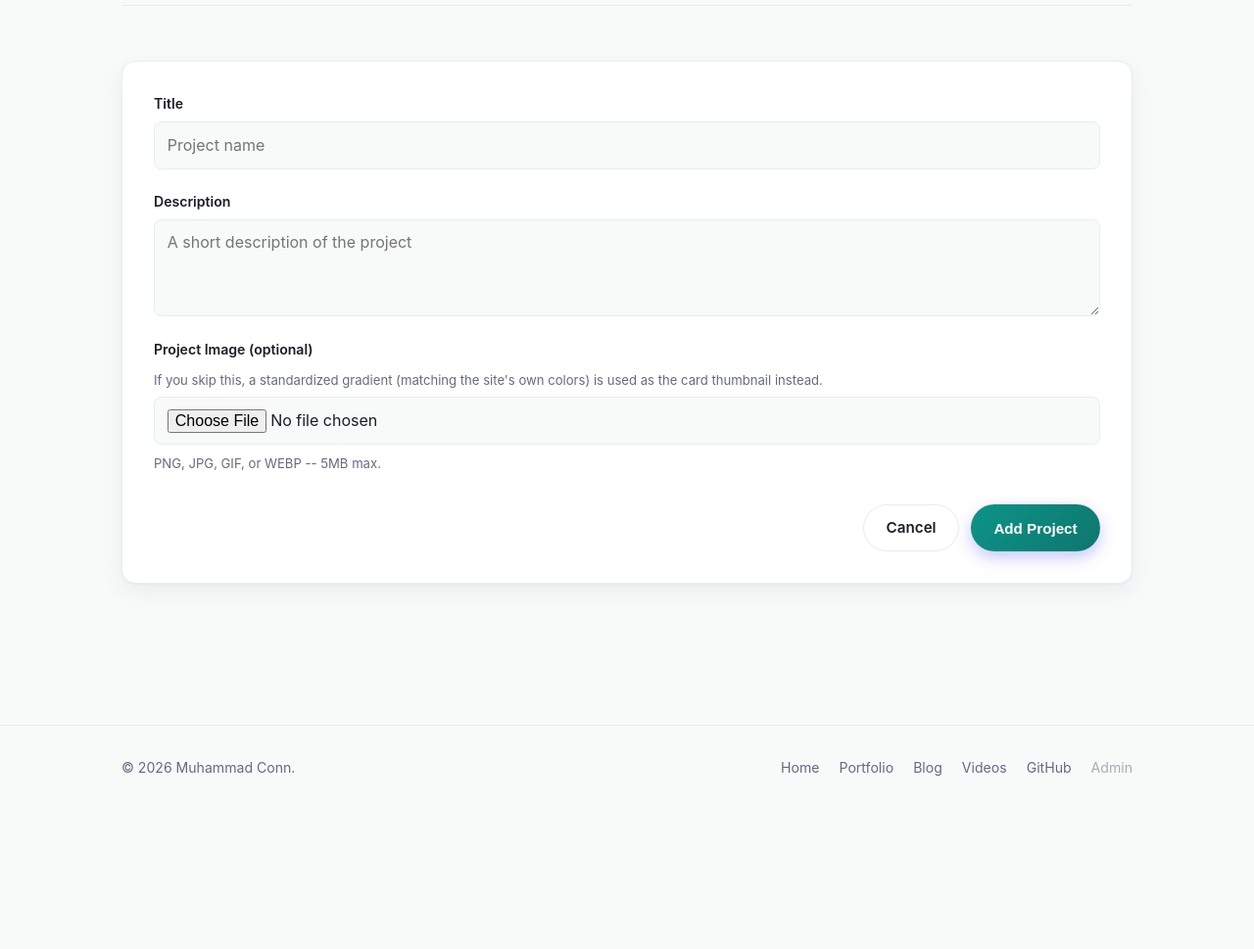
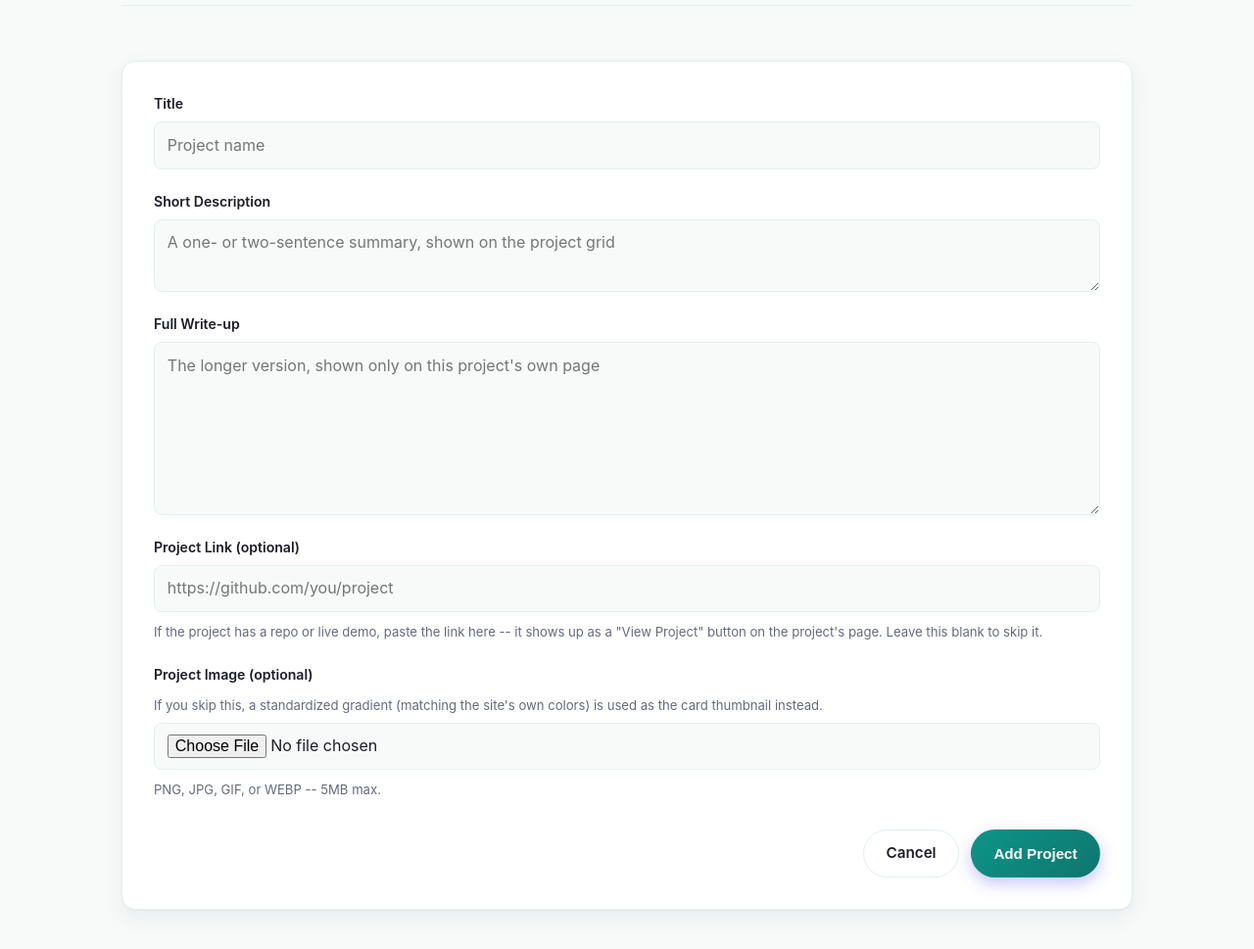
Before and after one commit to pycoder08/personal-website, a Flask app: template templates/portfolio_form.html in a window 1280 px wide. Shown: the part 248-1217 px from the top of the page at 98% size. Before the commit the page ends 1040 px from the top, so only its background shows below. Run offline with Flask 3, Linux system fonts and the light colour scheme; the template is opened without the code that fills it, so the values that code supplies are empty; some libraries are stand-ins or nearby versions.

Commit message:
Give portfolio items a real detail page: excerpt/body split and project links
Portfolio's single description field was shown identically on both the grid
card and the detail page, making the detail page pure redundancy. Splits it
into `excerpt` (short, shown on cards) and `body` (longer write-up, shown
only on the item's own page) -- same shape as posts' excerpt/body already.
Also adds an optional `project_url` (repo/live demo link), rendered as a
"View Project" button on the detail page when set, same pattern as videos'
optional watch link.

Migrated via _ensure_portfolio_schema (rebuilds the table, same safe
idempotent pattern as the earlier icon-column removal) -- fixed a real bug
in that function along the way: it assumed the old table always exists,
which crashed on import against a brand-new database (e.g. the test
suite's temp DB before conftest seeds it). Now guards on the table actually
existing first.

Editing a project now redirects to its detail page instead of the list,
matching how editing a video already redirects to its detail page.

12 new/updated tests in test_portfolio.py (156 total passing). Verified the
migration against real local dev data (9 rows, old description column) --
preserved everything correctly and is a clean no-op on a second run.

Co-Authored-By: Claude Sonnet 5 <noreply@anthropic.com>

```diff
--- a/backend/app.py
+++ b/backend/app.py
@@ -100,32 +100,52 @@ _ensure_page_views_table()
 
 
 # ---------------------------------------------------------------------------
-# Portfolio items originally required a manually-typed emoji `icon` for
-# their gradient-placeholder fallback. Now that every new project gets the
-# same standardized gradient (see DEFAULT_PORTFOLIO_COLOR_START/END above)
-# instead, a plain gradient with no icon renders fine, so that column is no
-# longer needed. SQLite's ALTER TABLE can't drop a column on every version
-# still in the wild, so this rebuilds the table without it instead --
-# idempotent (a no-op once already migrated) and safe to run against the
-# live database, which currently has zero portfolio rows anyway.
+# Portfolio schema migrations. SQLite's ALTER TABLE can't drop a column or
+# split one column's data into two on every version still in the wild, so
+# each step below rebuilds the table instead -- idempotent (a no-op once
+# already migrated) and safe to run against the live database.
+#
+# History: originally required a manually-typed emoji `icon` for the
+# gradient-placeholder fallback (dropped once every new project got a
+# standardized gradient instead, so a plain gradient with no icon renders
+# fine). Then a single `description` shown identically on both the grid
+# card and the detail page (split into a short `excerpt`, shown on cards,
+# and a longer `body`, shown only on the detail page -- same shape as
+# `posts`) plus an optional `project_url` link to a repo/live demo.
 # ---------------------------------------------------------------------------
 def _ensure_portfolio_schema():
     connection = get_db_connection()
-    columns = {row["name"] for row in connection.execute("PRAGMA table_info(portfolio_items)")}
-    if "icon" in columns:
+    table_exists = (
+        connection.execute(
+            "SELECT name FROM sqlite_master WHERE type = 'table' AND name = 'portfolio_items'"
+        ).fetchone()
+        is not None
+    )
+    # Nothing to migrate if the table doesn't exist yet at all -- that's a
+    # database that's never had init_db.py run against it (fresh test DB,
+    # fresh clone), and init_schema() there already creates the table with
+    # today's correct columns directly.
+    columns = (
+        {row["name"] for row in connection.execute("PRAGMA table_info(portfolio_items)")}
+        if table_exists
+        else set()
+    )
+    if table_exists and "excerpt" not in columns:
         connection.executescript(
             """
             CREATE TABLE portfolio_items_new (
                 id INTEGER PRIMARY KEY AUTOINCREMENT,
                 title TEXT NOT NULL,
-                description TEXT NOT NULL,
+                excerpt TEXT NOT NULL,
+                body TEXT NOT NULL,
                 color_start TEXT NOT NULL,
                 color_end TEXT NOT NULL,
-                image_filename TEXT
+                image_filename TEXT,
+                project_url TEXT
             );
             INSERT INTO portfolio_items_new
-                (id, title, description, color_start, color_end, image_filename)
-                SELECT id, title, description, color_start, color_end, image_filename
+                (id, title, excerpt, body, color_start, color_end, image_filename)
+                SELECT id, title, description, description, color_start, color_end, image_filename
                 FROM portfolio_items;
             DROP TABLE portfolio_items;
             ALTER TABLE portfolio_items_new RENAME TO portfolio_items;
@@ -454,12 +474,14 @@ def portfolio():
 def portfolio_new():
     if request.method == "POST":
         title = request.form.get("title", "").strip()
-        description = request.form.get("description", "").strip()
+        excerpt = request.form.get("excerpt", "").strip()
+        body = request.form.get("body", "").strip()
+        project_url = request.form.get("project_url", "").strip() or None
         image_file = request.files.get("image")
         has_upload = image_file is not None and image_file.filename.strip() != ""
 
         error = None
-        if not title or not description:
+        if not title or not excerpt or not body:
             error = "Please fill out every field before saving."
         elif has_upload and not _has_allowed_image_extension(image_file.filename):
             error = (
@@ -479,15 +501,17 @@ def portfolio_new():
             connection.execute(
                 """
                 INSERT INTO portfolio_items
-                    (title, description, color_start, color_end, image_filename)
-                VALUES (?, ?, ?, ?, ?)
+                    (title, excerpt, body, color_start, color_end, image_filename, project_url)
+                VALUES (?, ?, ?, ?, ?, ?, ?)
                 """,
                 (
                     title,
-                    description,
+                    excerpt,
+                    body,
                     DEFAULT_PORTFOLIO_COLOR_START,
                     DEFAULT_PORTFOLIO_COLOR_END,
                     image_filename,
+                    project_url,
                 ),
             )
             connection.commit()
@@ -527,12 +551,14 @@ def portfolio_edit(item_id):
 
     if request.method == "POST":
         title = request.form.get("title", "").strip()
-        description = request.form.get("description", "").strip()
+        excerpt = request.form.get("excerpt", "").strip()
+        body = request.form.get("body", "").strip()
+        project_url = request.form.get("project_url", "").strip() or None
         image_file = request.files.get("image")
         has_upload = image_file is not None and image_file.filename.strip() != ""
 
         error = None
-        if not title or not description:
+        if not title or not excerpt or not body:
             error = "Please fill out every field before saving."
         elif has_upload and not _has_allowed_image_extension(image_file.filename):
             error = (
@@ -558,10 +584,10 @@ def portfolio_edit(item_id):
             connection.execute(
                 """
                 UPDATE portfolio_items
-                SET title = ?, description = ?, image_filename = ?
+                SET title = ?, excerpt = ?, body = ?, image_filename = ?, project_url = ?
                 WHERE id = ?
                 """,
-                (title, description, image_filename, item_id),
+                (title, excerpt, body, image_filename, project_url, item_id),
             )
             connection.commit()
             connection.close()
@@ -575,12 +601,14 @@ def portfolio_edit(item_id):
         if has_upload:
             delete_portfolio_image(old_image_filename)
         flash("Project updated.")
-        return redirect(url_for("portfolio"))
+        return redirect(url_for("portfolio_detail", item_id=item_id))
 
     connection.close()
     form = {
         "title": item["title"],
-        "description": item["description"],
+        "excerpt": item["excerpt"],
+        "body": item["body"],
+        "project_url": item["project_url"] or "",
     }
     return render_template("portfolio_form.html", error=None, form=form, item=item)
 
--- a/static/css/style.css
+++ b/static/css/style.css
@@ -882,9 +882,14 @@ code {
   margin-bottom: 0.75rem;
 }
 
-.portfolio-description {
-  color: var(--muted);
-  max-width: 60ch;
+.portfolio-body p {
+  margin-bottom: 1.15rem;
+  max-width: 68ch;
+  color: var(--text);
+}
+
+.portfolio-link {
+  margin: 0.25rem 0 1.75rem;
 }
 
 .portfolio-full .card-actions {
--- a/templates/index.html
+++ b/templates/index.html
@@ -37,7 +37,7 @@
         </a>
         <div class="card-body">
           <h3><a class="portfolio-title-link" href="{{ url_for('portfolio_detail', item_id=item['id']) }}">{{ item['title'] }}</a></h3>
-          <p>{{ item['description'] }}</p>
+          <p>{{ item['excerpt'] }}</p>
         </div>
       </article>
       {% endfor %}
--- a/templates/portfolio.html
+++ b/templates/portfolio.html
@@ -27,7 +27,7 @@
         </a>
         <div class="card-body">
           <h3><a class="portfolio-title-link" href="{{ url_for('portfolio_detail', item_id=item['id']) }}">{{ item['title'] }}</a></h3>
-          <p>{{ item['description'] }}</p>
+          <p>{{ item['excerpt'] }}</p>
           {% if is_authenticated %}
           <div class="card-actions">
             <a class="btn btn-ghost btn-sm" href="{{ url_for('portfolio_edit', item_id=item['id']) }}">Edit</a>
--- a/templates/portfolio_form.html
+++ b/templates/portfolio_form.html
@@ -25,8 +25,15 @@
       <label for="title">Title</label>
       <input type="text" id="title" name="title" placeholder="Project name" value="{{ form.get('title', '') if form else '' }}" required>
 
-      <label for="description">Description</label>
-      <textarea id="description" name="description" rows="3" placeholder="A short description of the project" required>{{ form.get('description', '') if form else '' }}</textarea>
+      <label for="excerpt">Short Description</label>
+      <textarea id="excerpt" name="excerpt" rows="2" placeholder="A one- or two-sentence summary, shown on the project grid" required>{{ form.get('excerpt', '') if form else '' }}</textarea>
+
+      <label for="body">Full Write-up</label>
+      <textarea id="body" name="body" rows="6" placeholder="The longer version, shown only on this project's own page" required>{{ form.get('body', '') if form else '' }}</textarea>
+
+      <label for="project_url">Project Link (optional)</label>
+      <input type="url" id="project_url" name="project_url" placeholder="https://github.com/you/project" value="{{ form.get('project_url', '') if form else '' }}">
+      <p class="form-hint">If the project has a repo or live demo, paste the link here -- it shows up as a "View Project" button on the project's page. Leave this blank to skip it.</p>
 
       <label for="image">Project Image (optional)</label>
       {% if item and item['image_filename'] %}
@@ -41,7 +48,7 @@
       <p class="form-hint">PNG, JPG, GIF, or WEBP -- 5MB max.</p>
 
       <div class="form-actions">
-        <a class="btn btn-ghost" href="{{ url_for('portfolio') }}">Cancel</a>
+        <a class="btn btn-ghost" href="{{ url_for('portfolio_detail', item_id=item['id']) if item else url_for('portfolio') }}">Cancel</a>
         <button class="btn btn-primary" type="submit">{{ 'Save Changes' if item else 'Add Project' }}</button>
       </div>
     </form>
```
Also changed, not shown: backend/init_db.py (+49 -4 lines), templates/portfolio_detail.html (+12 -2 lines), tests/test_portfolio.py (+76 -7 lines).
